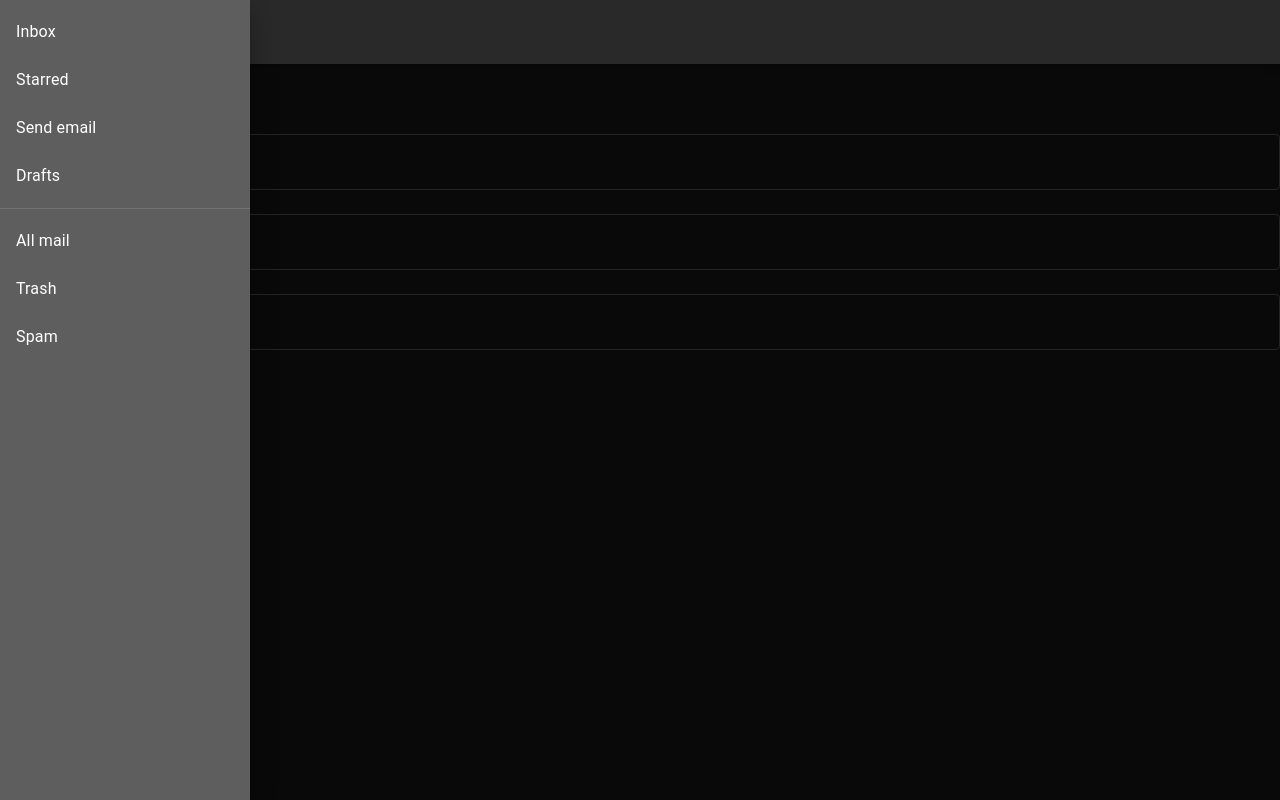
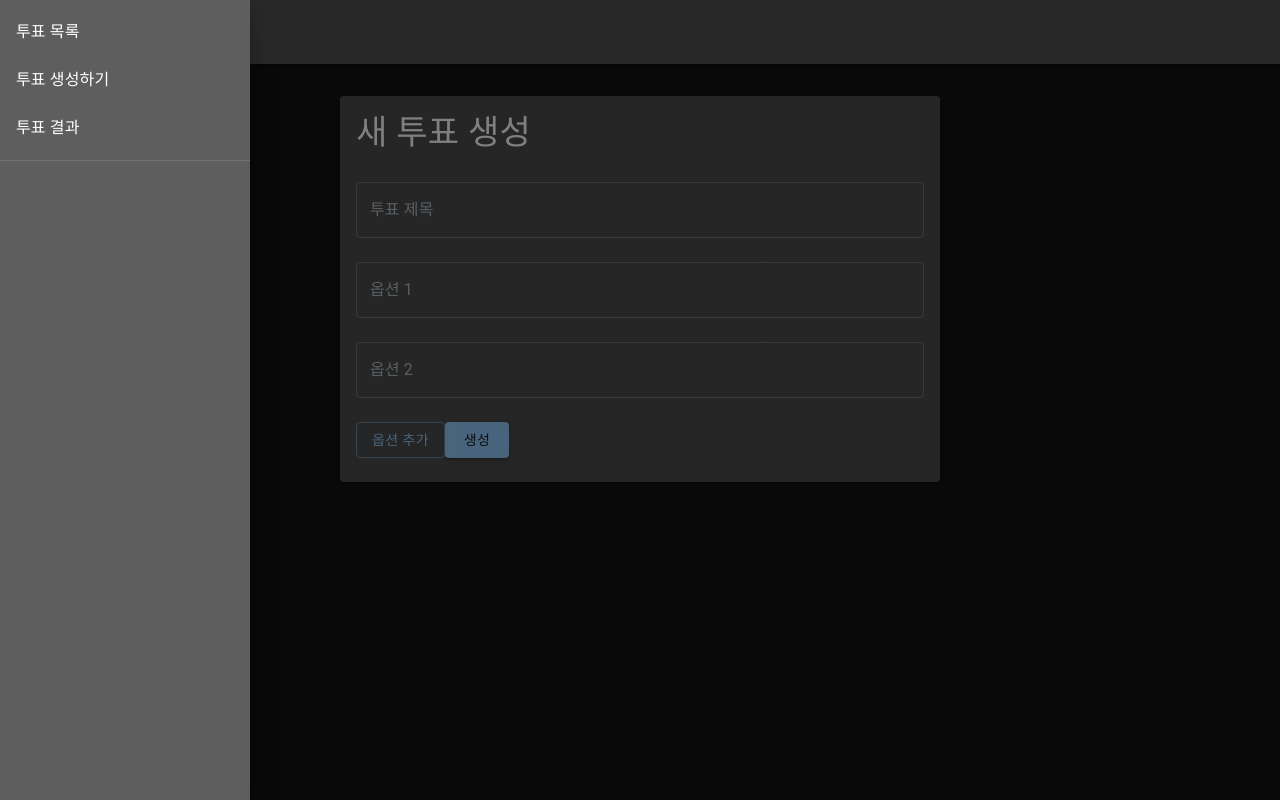
Before and after one commit to zestlee1106/fe-vote, a React (Create React App) app: page /create-vote in a window 1280 px wide. Both pictures are taken after a click on the button "menu". Built offline with nearby package versions, Linux system fonts and the light colour scheme.

Commit message:
update: 디자인 추가 및 필요없는 투표 참여 페이지 삭제

```diff
--- a/src/App.tsx
+++ b/src/App.tsx
@@ -6,7 +6,6 @@ import { CssBaseline, ThemeProvider } from '@mui/material'
 import theme from './theme'
 import Home from './pages/Home'
 import VoteDetail from './pages/VoteDetail'
-import ParticipateVote from './pages/ParticipateVote'
 import VoteResults from './pages/VoteResult'
 
 const App: React.FC = () => {
@@ -20,7 +19,6 @@ const App: React.FC = () => {
             <Route path="/" element={<Home />} />
             <Route path="/create-vote" element={<CreateVote />} />
             <Route path="/vote/:id" element={<VoteDetail />} />
-            <Route path="/participate" element={<ParticipateVote />} />
             <Route path="/results/:id" element={<VoteResults />} />
           </Routes>
         </div>
--- a/src/components/DrawerList.tsx
+++ b/src/components/DrawerList.tsx
@@ -4,6 +4,7 @@ import List from '@mui/material/List'
 import ListItem from '@mui/material/ListItem'
 import ListItemText from '@mui/material/ListItemText'
 import Divider from '@mui/material/Divider'
+import { Link } from 'react-router-dom'
 
 interface DrawerListProps {
   toggleDrawer: (open: boolean) => (event: React.KeyboardEvent | React.MouseEvent | React.TouchEvent) => void
@@ -21,20 +22,17 @@ const DrawerList: React.FC<DrawerListProps> = ({ toggleDrawer }) => (
     }}
   >
     <List>
-      {['Inbox', 'Starred', 'Send email', 'Drafts'].map((text) => (
-        <ListItem button key={text}>
-          <ListItemText primary={text} />
-        </ListItem>
-      ))}
+      <ListItem button component={Link} to="/" onClick={(event) => toggleDrawer(false)(event)}>
+        <ListItemText primary="투표 목록" />
+      </ListItem>
+      <ListItem button component={Link} to="/create-vote" onClick={(event) => toggleDrawer(false)(event)}>
+        <ListItemText primary="투표 생성하기" />
+      </ListItem>
+      <ListItem button component={Link} to="/results/1" onClick={(event) => toggleDrawer(false)(event)}>
+        <ListItemText primary="투표 결과" />
+      </ListItem>
     </List>
     <Divider />
-    <List>
-      {['All mail', 'Trash', 'Spam'].map((text) => (
-        <ListItem button key={text}>
-          <ListItemText primary={text} />
-        </ListItem>
-      ))}
-    </List>
   </Box>
 )
 
--- a/src/pages/CreateVote.tsx
+++ b/src/pages/CreateVote.tsx
@@ -1,5 +1,5 @@
 import React, { useState } from 'react'
-import { TextField, Button, Typography, Box } from '@mui/material'
+import { Box, Card, CardContent, TextField, Button, Typography } from '@mui/material'
 
 const CreateVote: React.FC = () => {
   const [title, setTitle] = useState('')
@@ -21,11 +21,19 @@ const CreateVote: React.FC = () => {
   }
 
   return (
-    <Box>
+    <Box sx={{ display: 'flex', justifyContent: 'center', mt: 4 }}>
+      <Card sx={{ maxWidth: 600, width: '100%' }}>
+        <CardContent>
           <Typography variant="h4" gutterBottom>
             새 투표 생성
           </Typography>
-      <TextField label="투표 제목" value={title} onChange={(e) => setTitle(e.target.value)} fullWidth margin="normal" />
+          <TextField
+            label="투표 제목"
+            value={title}
+            onChange={(e) => setTitle(e.target.value)}
+            fullWidth
+            margin="normal"
+          />
           {options.map((option, index) => (
             <TextField
               key={index}
@@ -36,12 +44,14 @@ const CreateVote: React.FC = () => {
               margin="normal"
             />
           ))}
-      <Button onClick={addOption} variant="outlined">
+          <Button onClick={addOption} variant="outlined" sx={{ mt: 2 }}>
             옵션 추가
           </Button>
-      <Button onClick={handleSubmit} variant="contained" color="primary">
+          <Button onClick={handleSubmit} variant="contained" color="primary" sx={{ mt: 2 }}>
             생성
           </Button>
+        </CardContent>
+      </Card>
     </Box>
   )
 }
--- a/src/pages/Home.tsx
+++ b/src/pages/Home.tsx
@@ -1,5 +1,5 @@
 import React from 'react'
-import { List, ListItem, ListItemText, Typography } from '@mui/material'
+import { Box, Card, CardContent, Typography, List, ListItem, ListItemText } from '@mui/material'
 import { Link } from 'react-router-dom'
 
 const Home: React.FC = () => {
@@ -10,7 +10,9 @@ const Home: React.FC = () => {
   ]
 
   return (
-    <div>
+    <Box sx={{ display: 'flex', justifyContent: 'center', mt: 4 }}>
+      <Card sx={{ maxWidth: 600, width: '100%' }}>
+        <CardContent>
           <Typography variant="h4" gutterBottom>
             투표 목록
           </Typography>
@@ -21,7 +23,9 @@ const Home: React.FC = () => {
               </ListItem>
             ))}
           </List>
-    </div>
+        </CardContent>
+      </Card>
+    </Box>
   )
 }
 
--- a/src/pages/ParticipateVote.tsx
+++ /dev/null
@@ -1,7 +0,0 @@
-import React from 'react'
-
-const ParticipateVote = () => {
-  return <div>ParticipateVote</div>
-}
-
-export default ParticipateVote
--- a/src/pages/VoteDetail.tsx
+++ b/src/pages/VoteDetail.tsx
@@ -1,6 +1,6 @@
 import React from 'react'
 import { useParams } from 'react-router-dom'
-import { Typography, Radio, RadioGroup, FormControlLabel, Button } from '@mui/material'
+import { Box, Card, CardContent, Typography, Radio, RadioGroup, FormControlLabel, Button } from '@mui/material'
 
 const VoteDetail: React.FC = () => {
   const { id } = useParams<{ id: string }>()
@@ -12,7 +12,9 @@ const VoteDetail: React.FC = () => {
   }
 
   return (
-    <div>
+    <Box sx={{ display: 'flex', justifyContent: 'center', mt: 4 }}>
+      <Card sx={{ maxWidth: 600, width: '100%' }}>
+        <CardContent>
           <Typography variant="h4" gutterBottom>
             투표 {id}
           </Typography>
@@ -21,10 +23,12 @@ const VoteDetail: React.FC = () => {
             <FormControlLabel value="option2" control={<Radio />} label="Option 2" />
             {/* 추가 옵션 */}
           </RadioGroup>
-      <Button onClick={handleVote} variant="contained" color="primary">
+          <Button onClick={handleVote} variant="contained" color="primary" sx={{ mt: 2 }}>
             투표하기
           </Button>
-    </div>
+        </CardContent>
+      </Card>
+    </Box>
   )
 }
 
--- a/src/pages/VoteResult.tsx
+++ b/src/pages/VoteResult.tsx
@@ -1,6 +1,6 @@
 import React from 'react'
 import { useParams } from 'react-router-dom'
-import { Typography, List, ListItem, ListItemText } from '@mui/material'
+import { Box, Card, CardContent, Typography, List, ListItem, ListItemText } from '@mui/material'
 
 const VoteResults: React.FC = () => {
   const { id } = useParams<{ id: string }>()
@@ -13,7 +13,9 @@ const VoteResults: React.FC = () => {
   ]
 
   return (
-    <div>
+    <Box sx={{ display: 'flex', justifyContent: 'center', mt: 4 }}>
+      <Card sx={{ maxWidth: 600, width: '100%' }}>
+        <CardContent>
           <Typography variant="h4" gutterBottom>
             투표 결과 {id}
           </Typography>
@@ -24,7 +26,9 @@ const VoteResults: React.FC = () => {
               </ListItem>
             ))}
           </List>
-    </div>
+        </CardContent>
+      </Card>
+    </Box>
   )
 }
 
```
Lines whose indentation alone changed are shown as unchanged.
